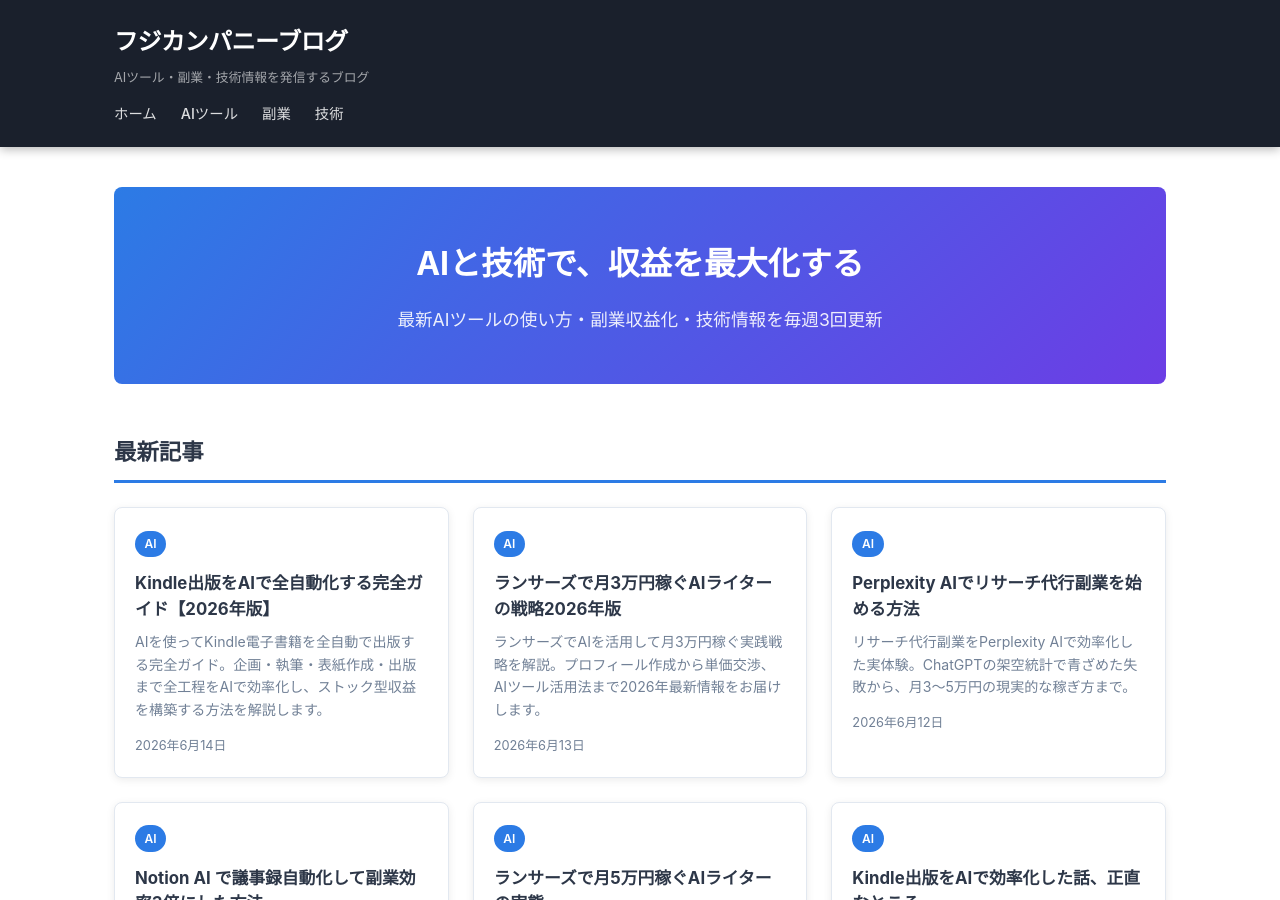
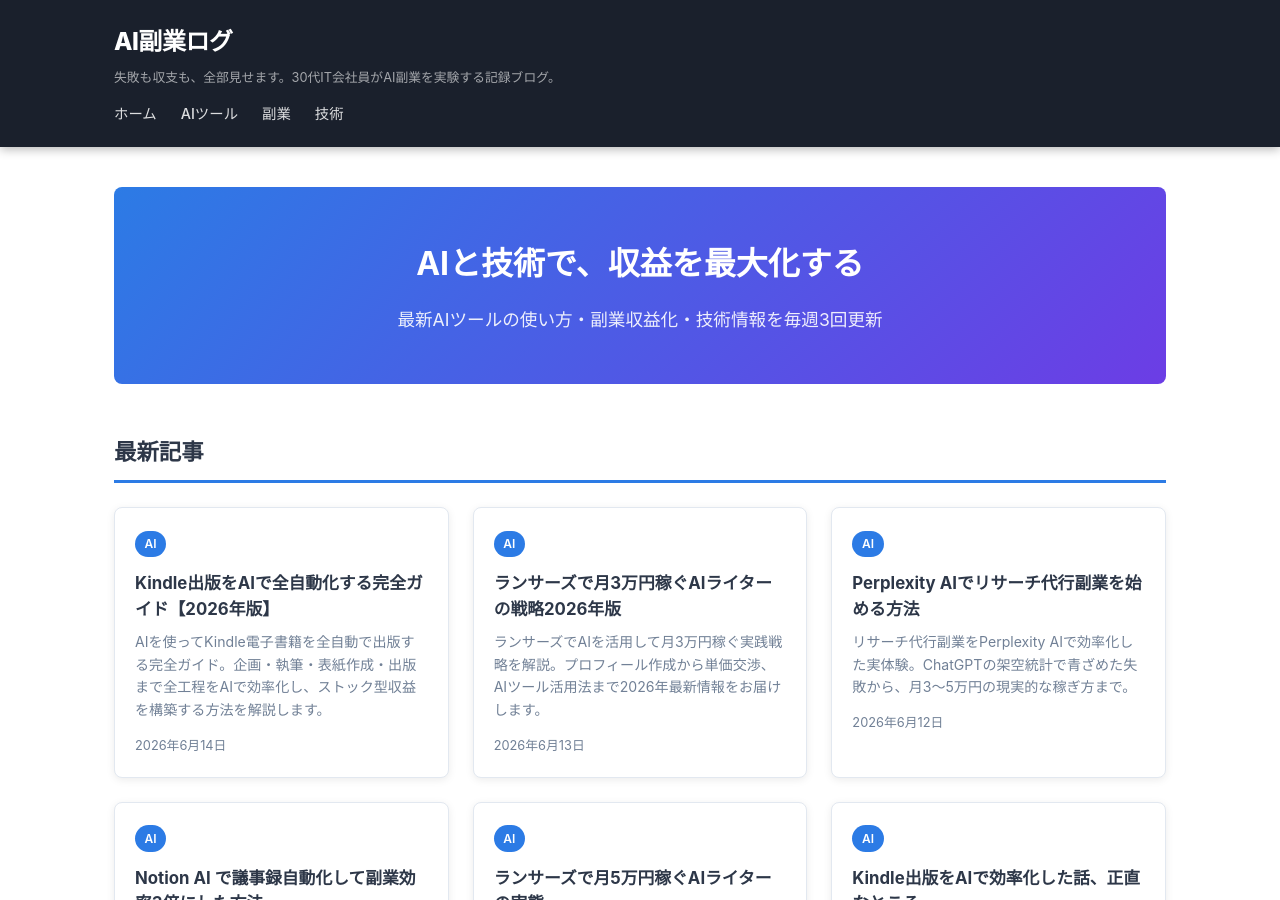
Before and after one commit to fuji-company-ai/blog-fujicompany, a Jekyll site: the page built from index.html, in a window 1280 px wide and 900 px high. Built offline with Jekyll 4.4.1, drawn with Linux system fonts in a browser that asks for light colours.

Commit message:
feat: ブログ名をAI副業ログに変更

```diff
--- a/_config.yml
+++ b/_config.yml
@@ -1,5 +1,5 @@
-title: "フジカンパニーブログ"
-description: "AIツール・副業・技術情報を発信するブログ"
+title: "AI副業ログ"
+description: "失敗も収支も、全部見せます。30代IT会社員がAI副業を実験する記録ブログ。"
 url: "https://fuji-company-ai.github.io"
 baseurl: "/blog-fujicompany"
 
```
